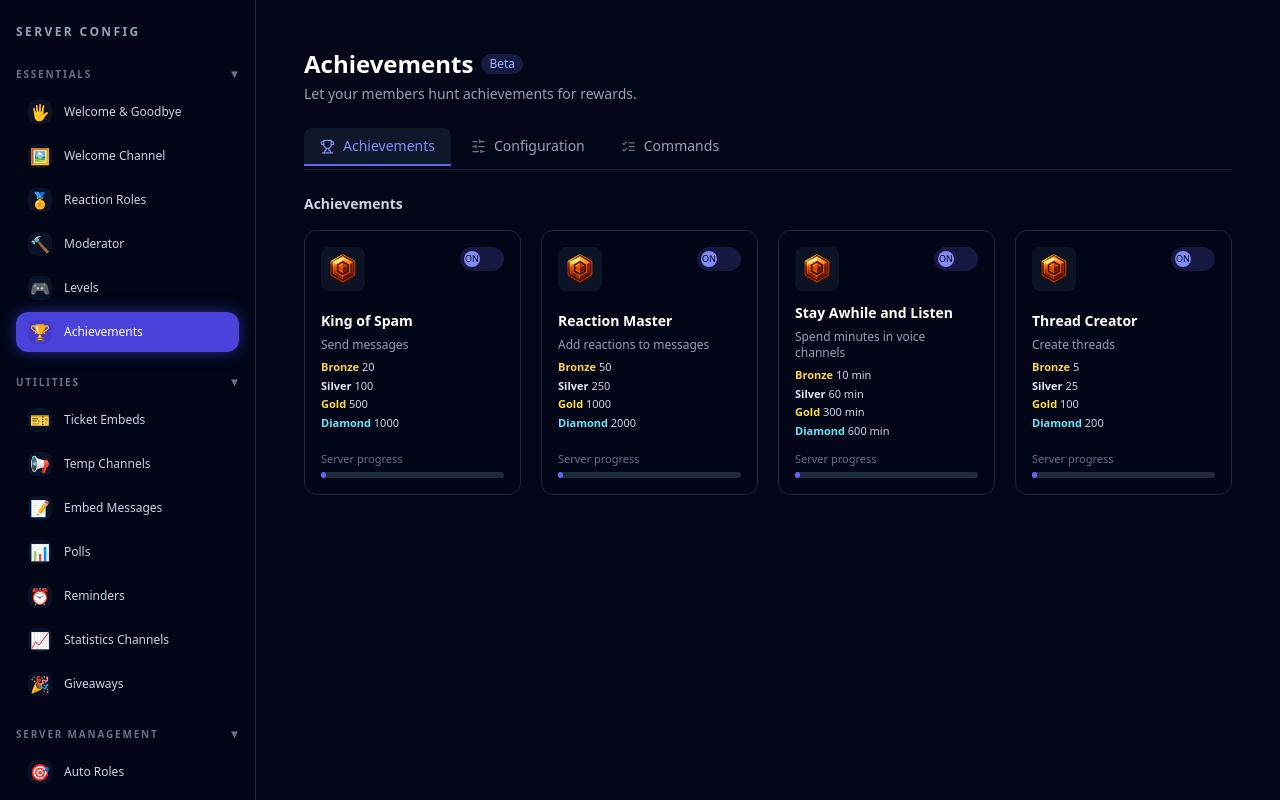
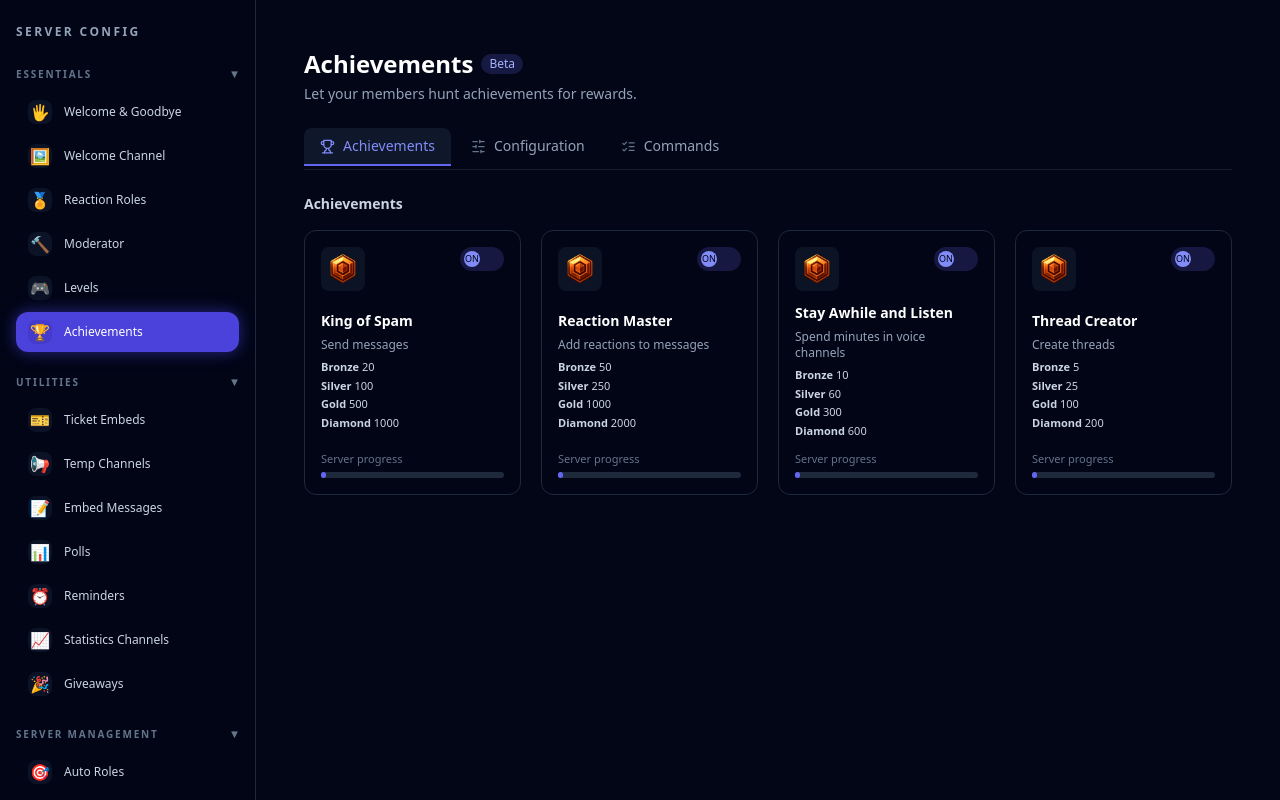
Before and after one commit to WYll1734/app-directory, a Next.js app: page /dashboard/1/achievements in a window 1280 px wide. Shown: the top 800 px of the page. Built offline with nearby package versions, Linux system fonts and the light colour scheme.

Commit message:
Update page.js

```diff
--- a/app/dashboard/[guildId]/achievements/page.js
+++ b/app/dashboard/[guildId]/achievements/page.js
@@ -2,45 +2,7 @@
 
 import Image from "next/image";
 import AchievementsTabs from "@/components/achievements/AchievementsTabs";
-
-const MOCK_ACHIEVEMENTS = [
-  {
-    id: "king-of-spam",
-    name: "King of Spam",
-    description: "Send messages",
-    bronze: 20,
-    silver: 100,
-    gold: 500,
-    diamond: 1000,
-  },
-  {
-    id: "reaction-master",
-    name: "Reaction Master",
-    description: "Add reactions to messages",
-    bronze: 50,
-    silver: 250,
-    gold: 1000,
-    diamond: 2000,
-  },
-  {
-    id: "stay-awhile",
-    name: "Stay Awhile and Listen",
-    description: "Spend minutes in voice channels",
-    bronze: "10 min",
-    silver: "60 min",
-    gold: "300 min",
-    diamond: "600 min",
-  },
-  {
-    id: "thread-creator",
-    name: "Thread Creator",
-    description: "Create threads",
-    bronze: 5,
-    silver: 25,
-    gold: 100,
-    diamond: 200,
-  },
-];
+import { ACHIEVEMENTS } from "./_data/achievements";
 
 export default function AchievementsOverviewPage({ params }) {
   const { guildId } = params;
@@ -64,68 +26,49 @@ export default function AchievementsOverviewPage({ params }) {
       <AchievementsTabs guildId={guildId} activeTab="achievements" />
 
       {/* Cards */}
-      <section aria-label="Achievements list" className="space-y-4">
+      <section className="space-y-4" aria-label="Achievements list">
         <h2 className="text-sm font-semibold text-slate-300">Achievements</h2>
 
         <div className="grid gap-5 md:grid-cols-2 xl:grid-cols-4">
-          {MOCK_ACHIEVEMENTS.map((ach) => (
+          {ACHIEVEMENTS.map((ach) => (
             <a
               key={ach.id}
               href={`/dashboard/${guildId}/achievements/${ach.id}`}
               className="group flex flex-col justify-between rounded-xl border border-slate-800 bg-slate-950/60 p-4 shadow-sm hover:border-indigo-500/70 hover:bg-slate-950 transition"
             >
               <div className="flex items-start justify-between gap-3">
-                {/* Icon */}
                 <div className="flex h-11 w-11 items-center justify-center rounded-lg bg-slate-900/80">
                   <Image
                     src="/Bronze.png"
                     alt="Achievement icon"
                     width={40}
                     height={40}
-                    className="rounded-md"
                   />
                 </div>
 
-                <button
-                  type="button"
-                  className="ml-auto inline-flex h-6 w-11 items-center rounded-full bg-indigo-500/20 px-1 text-[10px] text-indigo-200"
-                >
+                <div className="ml-auto inline-flex h-6 w-11 items-center rounded-full bg-indigo-500/20 px-1 text-[10px] text-indigo-200">
                   <span className="inline-flex h-4 w-4 items-center justify-center rounded-full bg-indigo-400 text-[9px] text-slate-950">
                     ON
                   </span>
-                </button>
+                </div>
               </div>
 
               <div className="mt-3 space-y-1.5">
-                <h3 className="text-sm font-semibold text-white">
-                  {ach.name}
-                </h3>
+                <h3 className="text-sm font-semibold text-white">{ach.name}</h3>
                 <p className="text-xs text-slate-400">{ach.description}</p>
 
                 <div className="mt-2 space-y-0.5 text-[11px] text-slate-300">
-                  <p>
-                    <span className="font-semibold text-amber-300">Bronze</span>{" "}
-                    {ach.bronze}
-                  </p>
-                  <p>
-                    <span className="font-semibold text-slate-200">Silver</span>{" "}
-                    {ach.silver}
-                  </p>
-                  <p>
-                    <span className="font-semibold text-yellow-300">Gold</span>{" "}
-                    {ach.gold}
-                  </p>
-                  <p>
-                    <span className="font-semibold text-cyan-300">Diamond</span>{" "}
-                    {ach.diamond}
-                  </p>
+                  {ach.tiers.map((t) => (
+                    <p key={t.id}>
+                      <span className="font-semibold capitalize">{t.label}</span>{" "}
+                      {t.count}
+                    </p>
+                  ))}
                 </div>
               </div>
 
               <div className="mt-3">
-                <p className="mb-1 text-[11px] text-slate-500">
-                  Server progress
-                </p>
+                <p className="mb-1 text-[11px] text-slate-500">Server progress</p>
                 <div className="h-1.5 w-full rounded-full bg-slate-800">
                   <div className="h-full w-[3%] rounded-full bg-indigo-500" />
                 </div>
```
